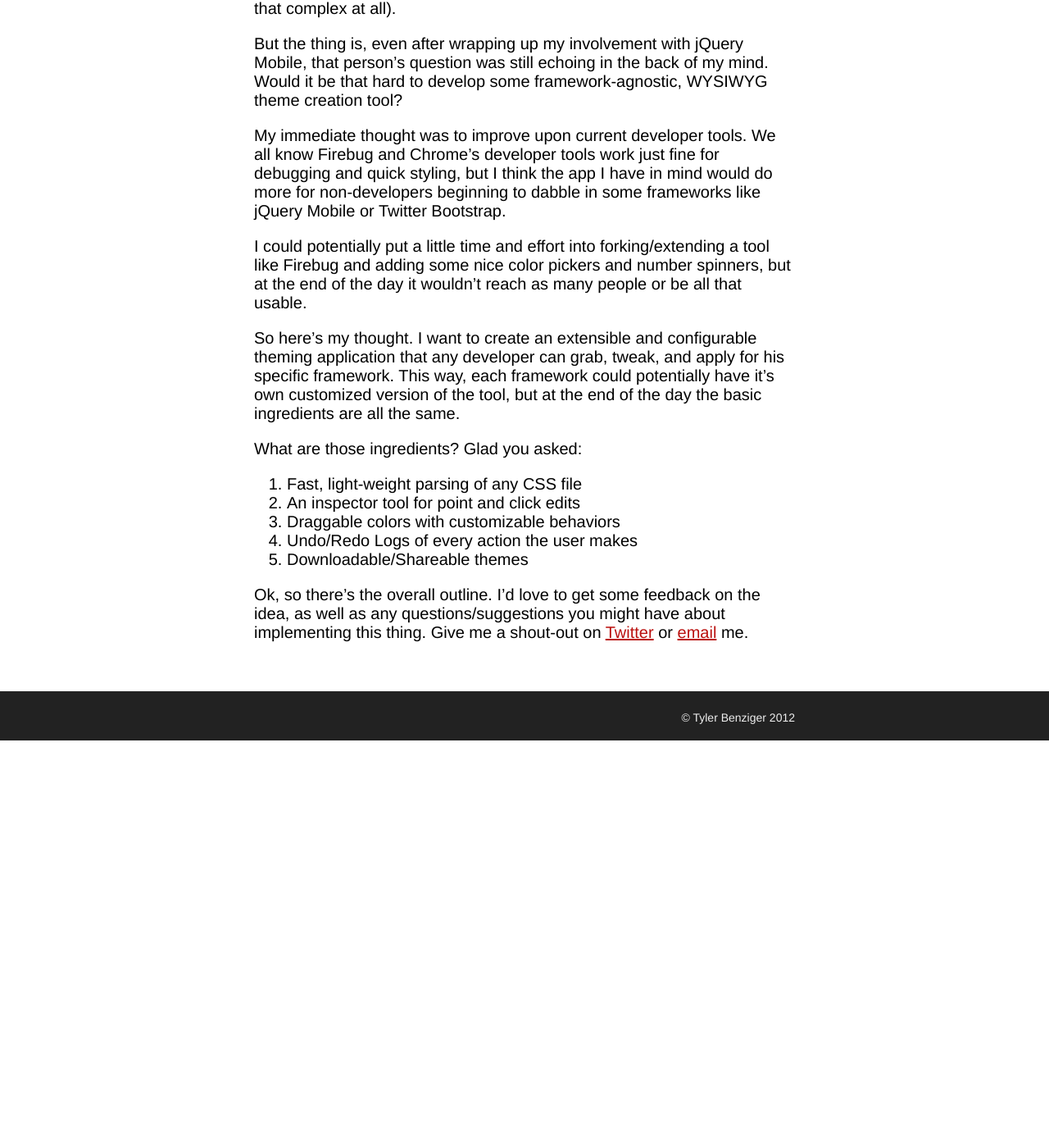
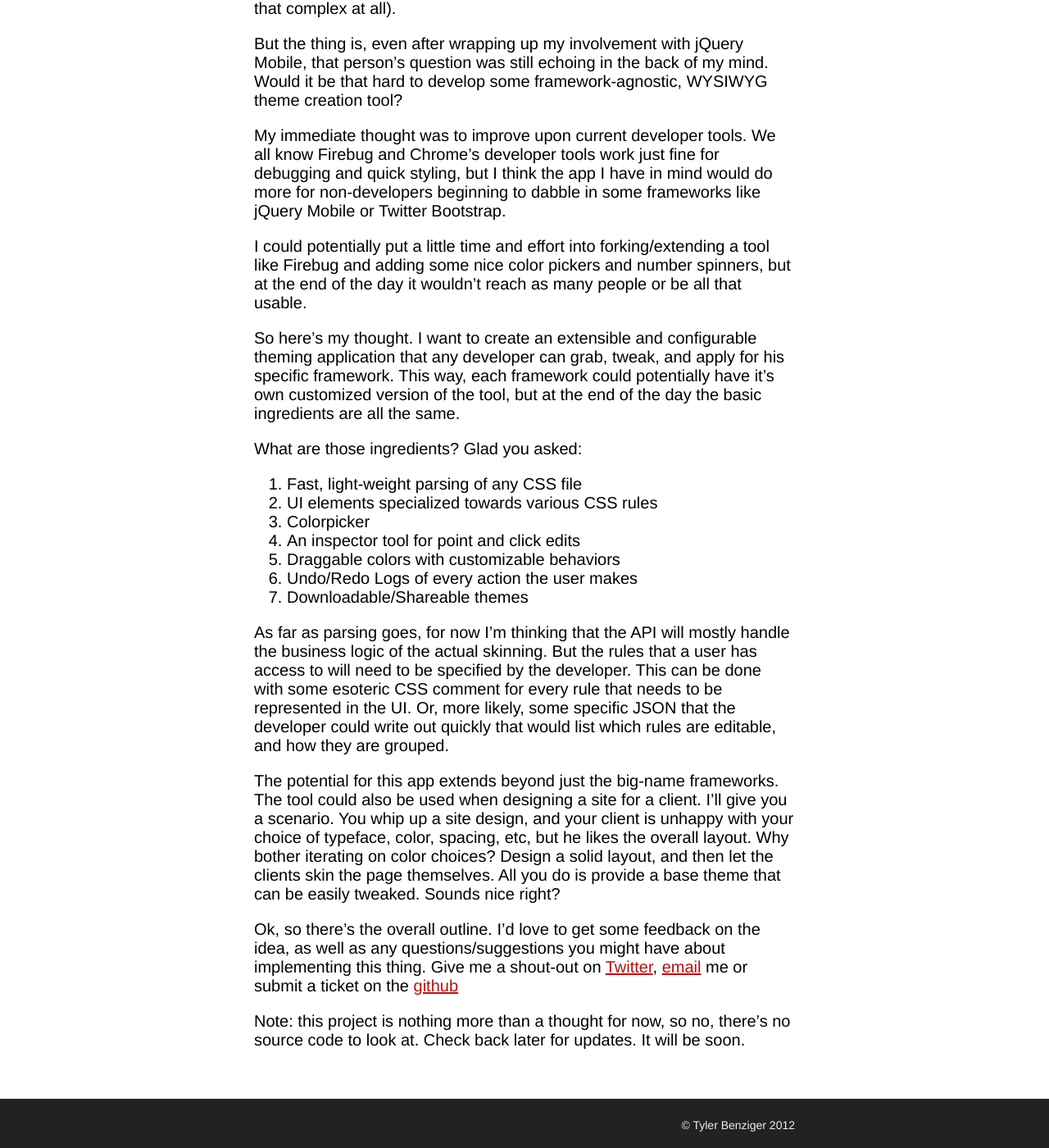
Before and after one commit to tybenz/blog, a Jekyll site: the page built from _posts/2012-07-24-universal-theming-machine.md, in a window 1280 px wide and 1400 px high, scrolled down 526 px. Shown: the whole window at 82% size. Built offline with Jekyll 4.4.1, drawn with Linux system fonts in a browser that asks for light colours; comment, search, counter and statistics services are not loaded; before the commit the page ends 1429 px from its top, so only the background shows below that.

Commit message:
updated blog post - going live

```diff
--- a/_posts/2012-07-24-universal-theming-machine.md
+++ b/_posts/2012-07-24-universal-theming-machine.md
@@ -30,11 +29,25 @@ customized version of the tool, but at the end of the day the basic ingredients
 What are those ingredients? Glad you asked:
 
 1. Fast, light-weight parsing of any CSS file
-2. An inspector tool for point and click edits
-3. Draggable colors with customizable behaviors
-4. Undo/Redo Logs of every action the user makes
-5. Downloadable/Shareable themes
+2. UI elements specialized towards various CSS rules
+3. Colorpicker
+4. An inspector tool for point and click edits
+5. Draggable colors with customizable behaviors
+6. Undo/Redo Logs of every action the user makes
+7. Downloadable/Shareable themes
+
+As far as parsing goes, for now I'm thinking that the API will mostly handle the business logic of the actual skinning.
+But the rules that a user has access to will need to be specified by the developer. This can be done with some esoteric CSS
+comment for every rule that needs to be represented in the UI. Or, more likely, some specific JSON that the developer could write
+out quickly that would list which rules are editable, and how they are grouped.
+
+The potential for this app extends beyond just the big-name frameworks. The tool could also be used when designing a site
+for a client. I'll give you a scenario. You whip up a site design, and your client is unhappy with your choice of typeface,
+color, spacing, etc, but he likes the overall layout. Why bother iterating on color choices? Design a solid layout, and then let
+the clients skin the page themselves. All you do is provide a base theme that can be easily tweaked. Sounds nice right?
 
 Ok, so there's the overall outline. I'd love to get some feedback on the idea, as well as any questions/suggestions you
-might have about implementing this thing. Give me a shout-out on [Twitter](http://twitter.com/tybenz)
-or [email](mailto:tabenziger@gmail.com) me.
+might have about implementing this thing. Give me a shout-out on [Twitter](http://twitter.com/tybenz), [email](mailto:tabenziger@gmail.com) me or submit a ticket on the [github](http://github.com/tybenz/UTM)
+
+Note: this project is nothing more than a thought for now, so no, there's no source code to look at. Check back later for
+updates. It will be soon.
```
Also changed, not shown: other parts of _posts/2012-07-24-universal-theming-machine.md (+0 -1 lines).
